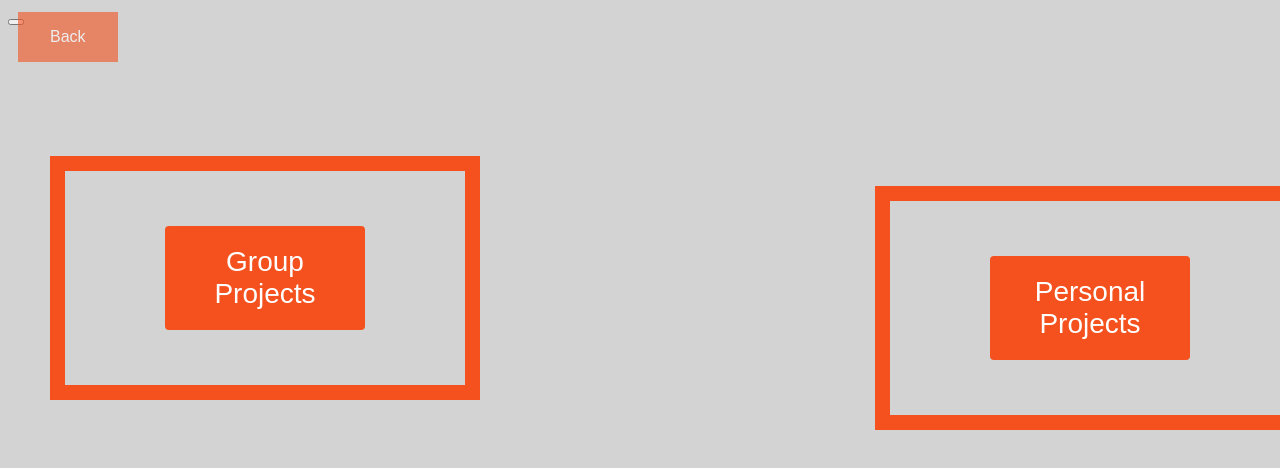
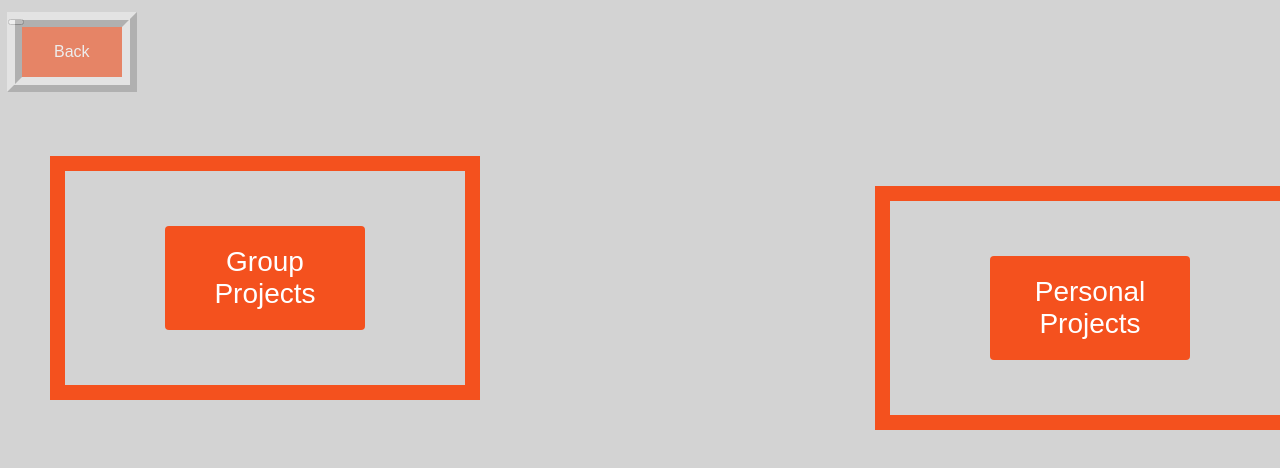
Before and after one commit to KeShunSolomon/KeShunSolomon.github.io, a plain HTML site: page projects.html in a window 1280 px wide. Shown: the top 468 px of the page. Drawn offline with Linux system fonts and the light colour scheme.

Commit message:
Update projectStyles.css

```diff
--- a/projectStyles.css
+++ b/projectStyles.css
@@ -113,7 +113,7 @@ h2{
 .button2 .topLeft{
   position: absolute;
   top: 8px;
-  left: 16px;
+  left: 5px;
   background-color: #f4511e;
   border: none;
   color: white;
@@ -126,6 +126,8 @@ h2{
   display: inline-block;
   text-decoration: none;
   cursor: pointer;
+  border-style: ridge;
+  border-width: 15px;
 }
 
 .button2 .topLeft:hover {opacity: 1}
```
